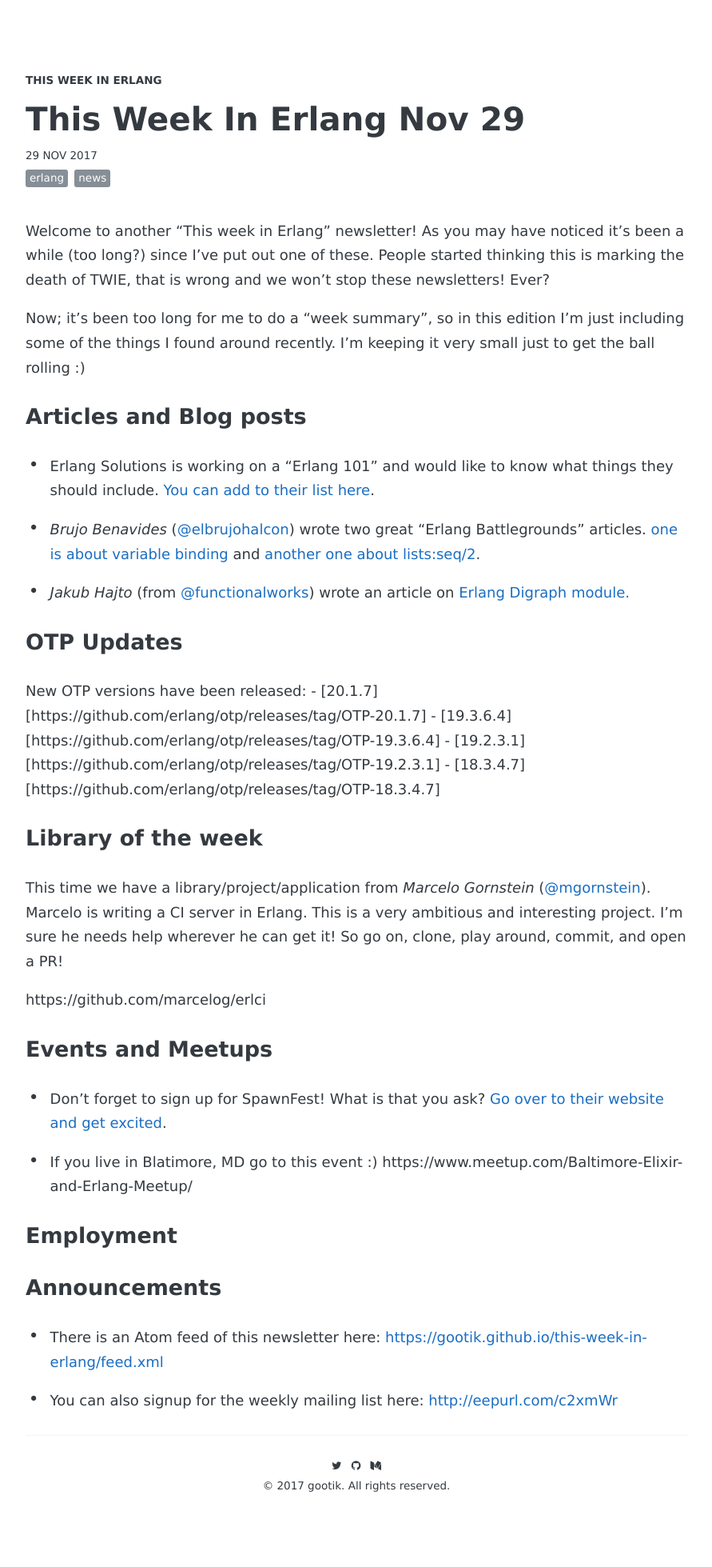
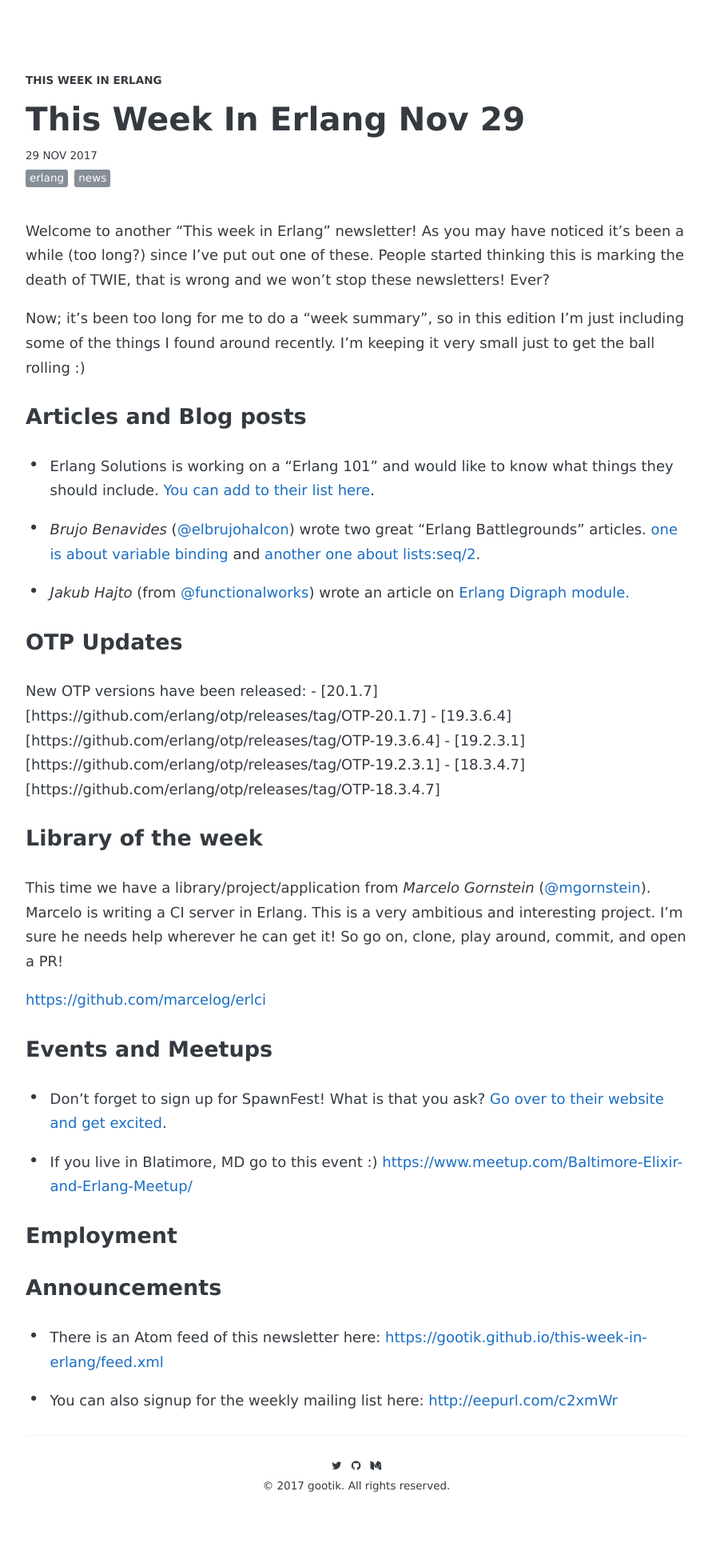
Before and after one commit to gootik/this-week-in-erlang, a Jekyll site: the page built from _posts/2017-11-29-nov-29.md, in a window 1280 px wide. Shown: the whole page at 80% size, without its empty margins (194-1085 px from the left). Built offline with Jekyll 4.4.1, drawn with Linux system fonts in a browser that asks for light colours; some web fonts are replaced; some of the changed lines change nothing that is shown.

Commit message:
Small stuff

```diff
--- a/_posts/2017-11-29-nov-29.md
+++ b/_posts/2017-11-29-nov-29.md
@@ -39,12 +39,12 @@
 I'm sure he needs help wherever he can get it! So go on, clone, play around, commit, and open
 a PR!
 
-https://github.com/marcelog/erlci
+<https://github.com/marcelog/erlci>
 
 ### Events and Meetups
 - Don't forget to sign up for SpawnFest! What is that you ask? [Go over to their website and get excited][8].
 
-- If you live in Blatimore, MD go to this event :) https://www.meetup.com/Baltimore-Elixir-and-Erlang-Meetup/
+- If you live in Blatimore, MD go to this event :) <https://www.meetup.com/Baltimore-Elixir-and-Erlang-Meetup/>
 
 ### Employment
 
```
